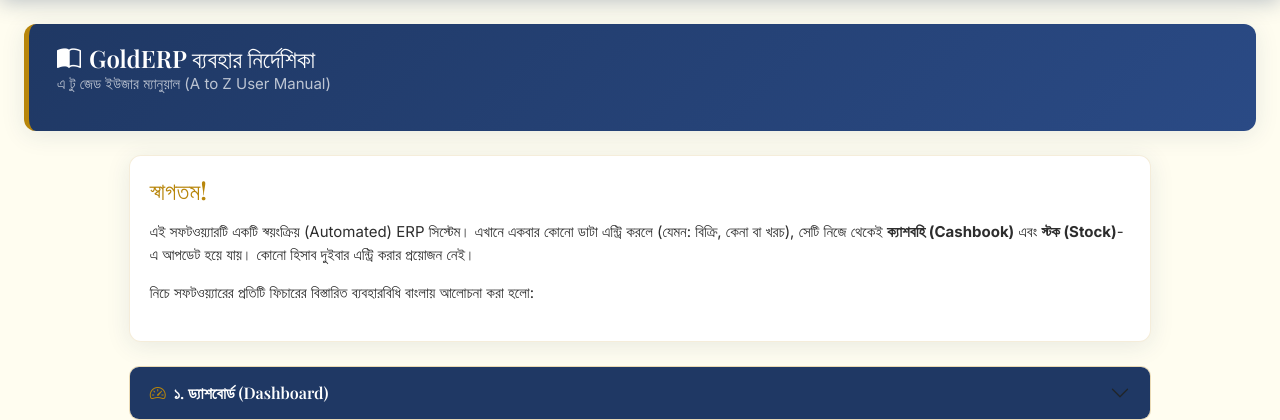
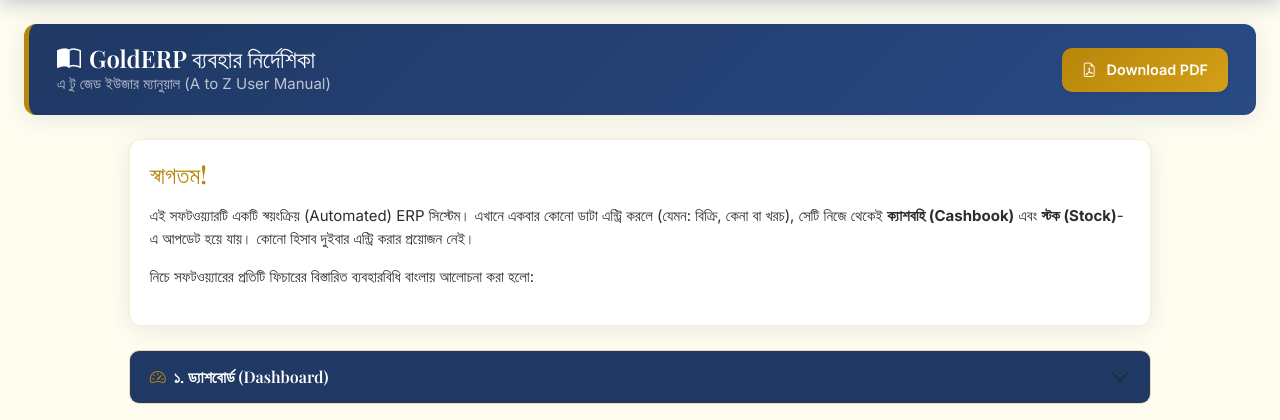
Before and after one commit to pythonicshariful/GoldERP, a Flask app: page /manual in a window 1280 px wide; the page is wider, and only the part inside the window is pictured. Shown: the part 80-500 px from the top of that part. Run offline with Flask 3, Linux system fonts and the light colour scheme; a user stored in the database is signed in; some libraries are stand-ins or nearby versions.

Commit message:
Add Download PDF button to User Manual

```diff
--- a/app/templates/manual.html
+++ b/app/templates/manual.html
@@ -2,10 +2,13 @@
 {% block title %}ব্যবহার নির্দেশিকা (User Manual){% endblock %}
 
 {% block content %}
-<div class="page-header">
+<div class="page-header d-flex justify-content-between align-items-center flex-wrap">
   <div>
     <h2><i class="bi bi-book-half me-2"></i>GoldERP ব্যবহার নির্দেশিকা</h2>
-    <p class="text-muted" style="color: rgba(255,255,255,0.7) !important;">এ টু জেড ইউজার ম্যানুয়াল (A to Z User Manual)</p>
+    <p class="text-muted" style="color: rgba(255,255,255,0.7) !important; margin-bottom: 0;">এ টু জেড ইউজার ম্যানুয়াল (A to Z User Manual)</p>
+  </div>
+  <div class="mt-2 mt-md-0">
+    <button id="downloadPdfBtn" class="btn btn-gold shadow-sm"><i class="bi bi-file-earmark-pdf me-1"></i> Download PDF</button>
   </div>
 </div>
 
@@ -229,4 +232,52 @@
 
   </div>
 </div>
+
+<!-- HTML2PDF Library -->
+<script src="https://cdnjs.cloudflare.com/ajax/libs/html2pdf.js/0.10.1/html2pdf.bundle.min.js"></script>
+<script>
+  document.getElementById('downloadPdfBtn').addEventListener('click', function() {
+    const btn = this;
+    const originalText = btn.innerHTML;
+    btn.innerHTML = '<span class="spinner-border spinner-border-sm" role="status" aria-hidden="true"></span> Generating...';
+    btn.disabled = true;
+
+    // 1. Expand all accordions so the PDF has all text visible
+    const accordions = document.querySelectorAll('.accordion-collapse');
+    accordions.forEach(acc => {
+        acc.classList.add('show');
+        acc.style.display = 'block'; // Force display for html2canvas
+    });
+
+    // Hide the toggle icons for a cleaner PDF
+    const buttons = document.querySelectorAll('.accordion-button');
+    buttons.forEach(b => b.classList.remove('collapsed'));
+
+    // 2. Wait a moment for CSS transitions, then generate PDF
+    setTimeout(() => {
+      // We capture the col-lg-10 element which contains the manual body
+      const element = document.querySelector('.col-lg-10');
+      const opt = {
+        margin:       [0.5, 0.5, 0.5, 0.5],
+        filename:     'GoldERP_User_Manual.pdf',
+        image:        { type: 'jpeg', quality: 0.98 },
+        html2canvas:  { scale: 2, useCORS: true, windowWidth: 1024 },
+        jsPDF:        { unit: 'in', format: 'a4', orientation: 'portrait' }
+      };
+
+      html2pdf().set(opt).from(element).save().then(() => {
+        // Restore button state
+        btn.innerHTML = originalText;
+        btn.disabled = false;
+
+        // Collapse accordions back
+        accordions.forEach(acc => {
+            acc.classList.remove('show');
+            acc.style.display = '';
+        });
+        buttons.forEach(b => b.classList.add('collapsed'));
+      });
+    }, 800);
+  });
+</script>
 {% endblock %}
```
